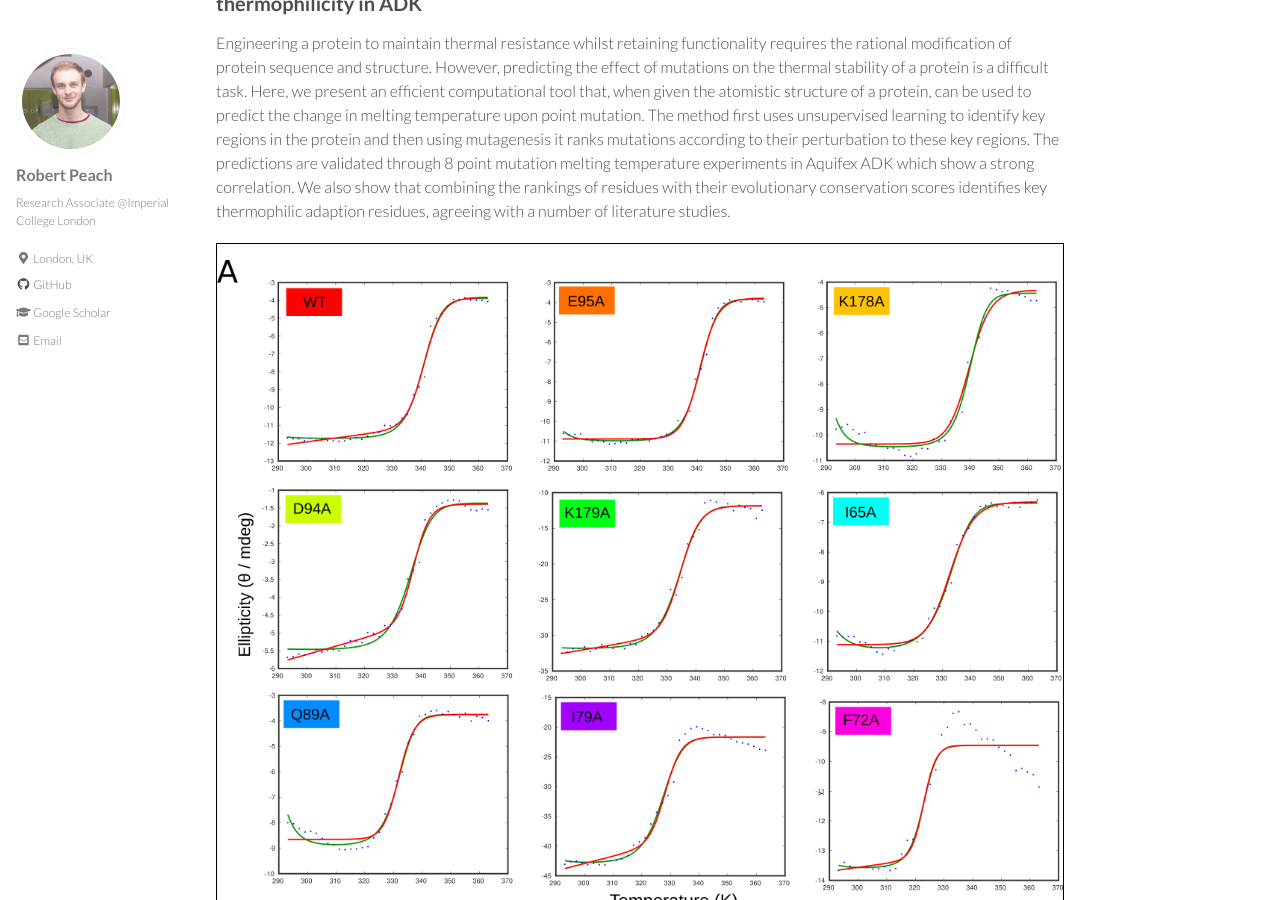
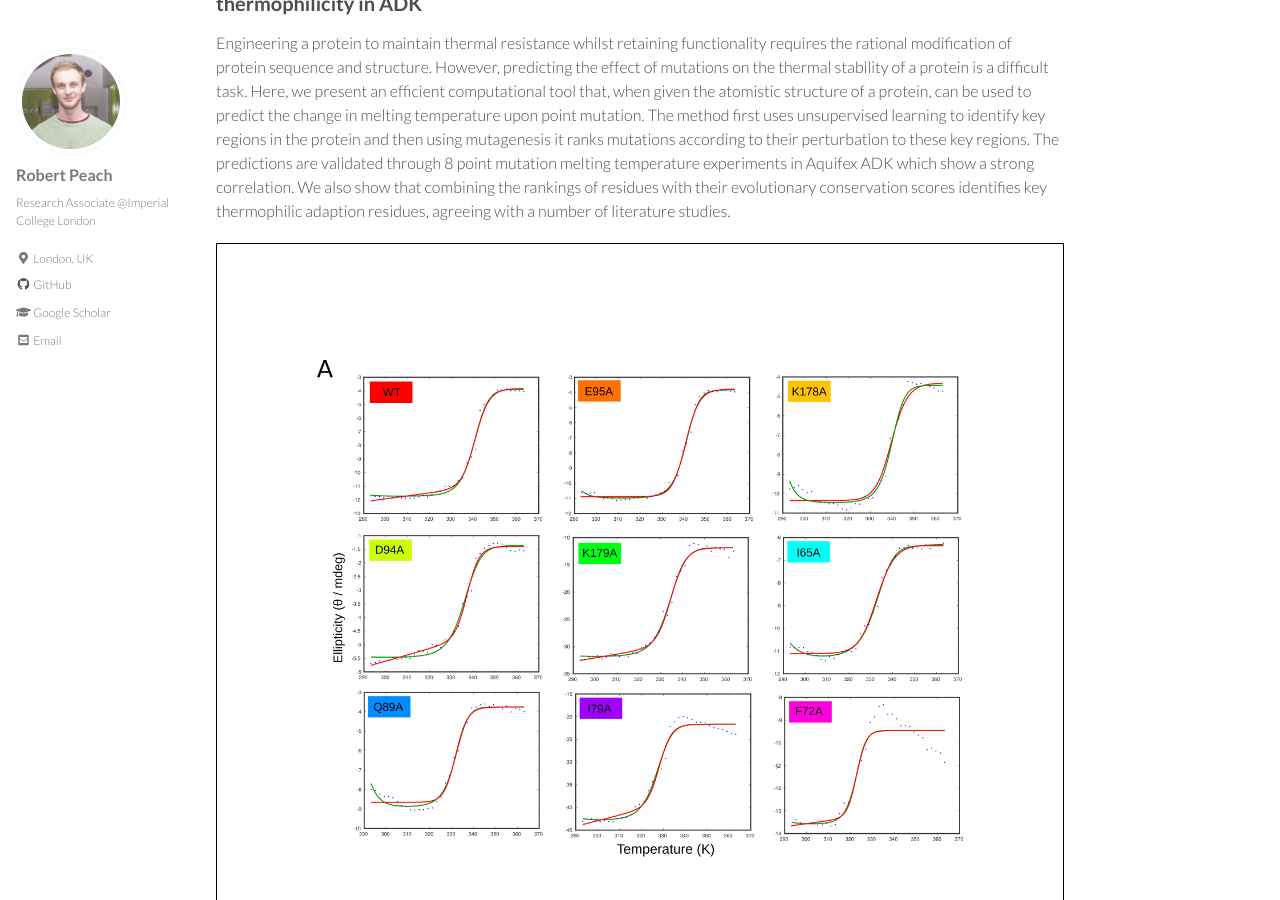
Before and after one commit to peach-lucien/peach-lucien.github.io, a Jekyll site: the page built from code.md, in a window 1280 px wide and 900 px high, scrolled down 4126 px. Built offline with Jekyll 4.4.1, drawn with Linux system fonts in a browser that asks for light colours; cached includes are drawn as plain includes; nearby versions of some CDN libraries.

Commit message:
update images

```diff
--- a/code.md
+++ b/code.md
@@ -96,7 +96,7 @@ Figure: (a) Markov Stability results for six D152 in silico mutants, showing inc
 Engineering a protein to maintain thermal resistance whilst retaining functionality requires the rational modification of protein sequence and structure. However, predicting the effect of mutations on the thermal stability of a protein is a difficult task. Here, we present an efficient computational tool that, when given the atomistic structure of a protein, can be used to predict the change in melting temperature upon point mutation. The method first uses unsupervised learning to identify key regions in the protein and then using mutagenesis it ranks mutations according to their perturbation to these key regions. The predictions are validated through 8 point mutation melting temperature experiments in Aquifex ADK which show a strong correlation. We also show that combining the rankings of residues with their evolutionary conservation scores identifies key thermophilic adaption residues, agreeing with a number of literature studies.
 
 
-<div style="border: 1px solid black; padding: 0px;" markdown="1">
+<div style="border: 1px solid black; padding: 100px;" markdown="1">
 ![image-center](/images/ADK_melting_1.png){: .align-center}
 </div>
 
@@ -104,7 +104,7 @@ Figure: (a) Melting curves of ADK mutants measured by circular dichroism. The bl
 represent the average ellipticity measured at 2oC intervals. The sub-graphs present the melting data
 and fits with model I (green) and II (red) for each protein respectively. (b) The fitted curves for each mutant and the wildtype are plotted and normalised for comparison. (c) A plot of computational scores against melting temperatures for the ADK mutants. The Markov Stability scores of each ADK core mutation were plotted against their respective melting temperature as measured by circular dichroism. The error bars are the 95% confidence intervals of the sigmoidal fit to the CD curves. The blue line represents a linear fit with an R2 of 0.58, suggesting the presence of a correlation between the theoretical and experimental parameters.
 
-<div style="border: 1px solid black; padding: 0px;" markdown="1">
+<div style="border: 1px solid black; padding: 100px;" markdown="1">
 ![image-center](/images/conservation_adk.png){: .align-center}
 </div>
 
```
